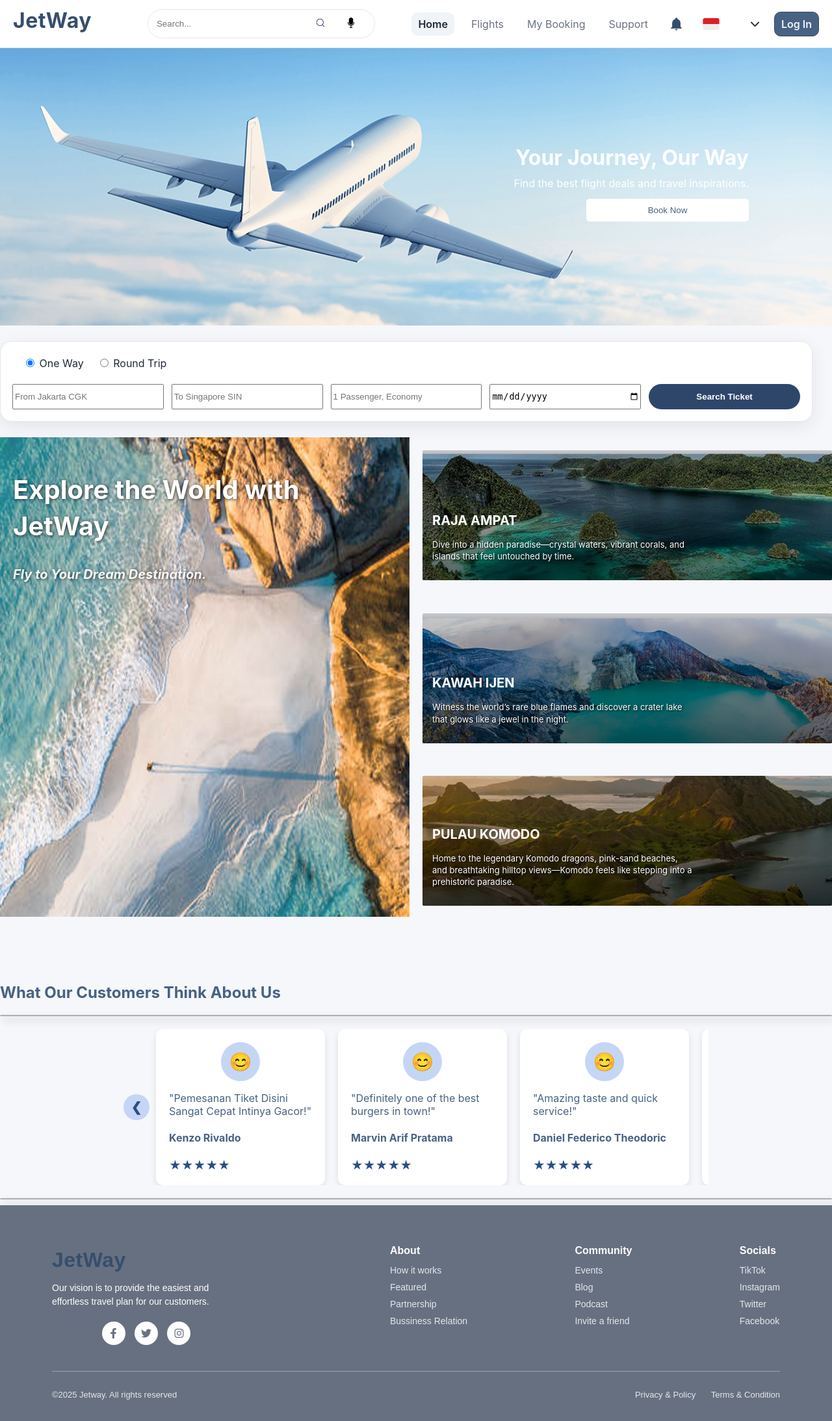
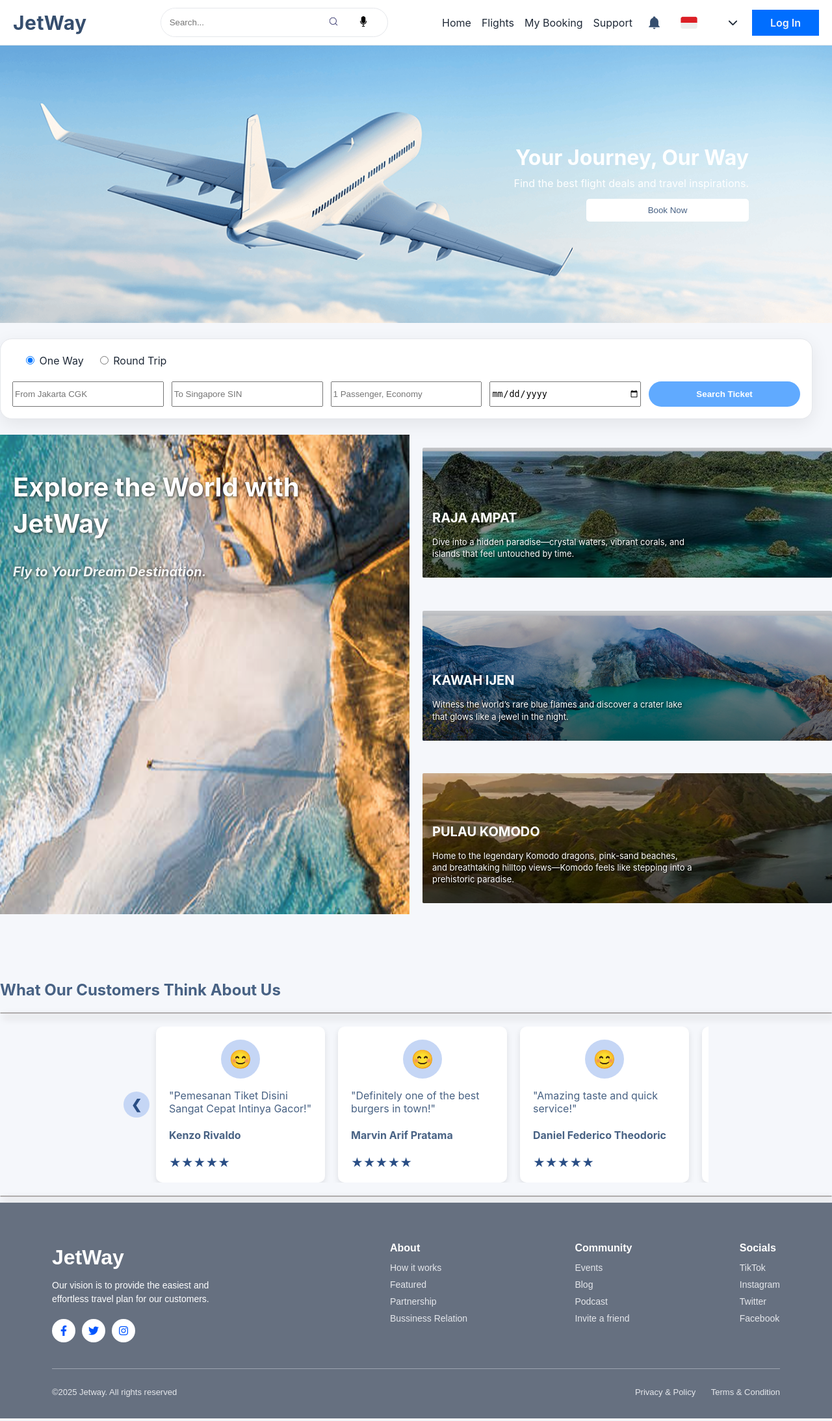
Before and after one commit to EsruDXT/Jetway, a PHP site: page /Homepage.html in a window 1280 px wide. Shown: the whole page at 65% size. Run offline with PHP 8.4, Linux system fonts and the light colour scheme.

Commit message:
Adding some changes into codes

```diff
--- a/Flights.html
+++ b/Flights.html
@@ -25,8 +25,8 @@
       </div>
     </div>
     <nav class="nav-links">
-      <a href="Homepage.html" class="active">Home</a>
-      <a href="Flights.html">Flights</a>
+      <a href="Homepage.html">Home</a>
+      <a href="Flights.html" class="active">Flights</a>
       <a href="#">My Booking</a>
       <a href="#">Support</a>
       <img src="notif.png" alt="iconnotif" width="35">
--- a/Homepage.css
+++ b/Homepage.css
@@ -18,8 +18,8 @@ background:var(--bg)}
 
 a{color:inherit;text-decoration:none}
 .btn{background:var(--brand);color:#fff;border:none;border-radius:999px;padding:.75rem 1.2rem;font-weight:600;cursor:pointer}
-.btn.ghost{background:transparent;color:var(--brand);border:1px solid var(--brand)}
-.btn.primary{background:#2f466b}
+.btn.ghost{background:transparent;color:var(--brand);border:1px solid var(--brand);}
+.btn.primary{background:#60aaff}
 .btn:focus{outline:3px solid #c8d4ea;outline-offset:2px}
 
 /* ini navbar */
@@ -31,9 +31,9 @@ padding:12px 20px;
 border-bottom:1px solid var(--line);
 background:#fff;position:sticky;top:0;z-index:50}
 
-.logo{
-font-weight:800;
-font-size:24px;
+.logo1{
+font-weight:700;
+font-size:30px;
 letter-spacing:.5px;
 color: #364E6E;
 }
@@ -55,12 +55,16 @@ margin-left: 30px;
 .searchbar input{border:none;padding:.5rem .8rem;min-width:240px}
 .searchbar button{border:none;background:transparent;padding:.5rem .8rem;cursor:pointer}
 .nav-links{display:flex;align-items:center;gap:16px}
-.nav-links a{padding:8px 10px;border-radius:10px;color:var(--muted)}
-.nav-links a.active{color:var(--ink);font-weight:600;background:#f0f3f8}
-.nav-links .btn{
-color: #f0f3f8;
-margin-left:6px;
-background-color: #486284;
+
+.nav-links .btn {
+  color: #f0f3f8;
+  margin-left: 6px;
+  background-color: #006eff;
+  border: none;
+  border-radius: 0;
+  padding: 10px 28px;
+  font-weight: 600;
+  box-shadow: none;
 }
 
 .banner-text {
@@ -405,6 +409,7 @@ background-color: #486284;
   font-weight: bold;
   margin-bottom: 10px;
   text-align: justify;
+  color: #fff;
 }
 
 .vision {
@@ -412,6 +417,11 @@ background-color: #486284;
   line-height: 1.5;
   margin-bottom: 20px;
   text-align: left;
+}
+
+.social-icons{
+  display: flex;
+  justify-content: flex-start;
 }
 
 .social-icons a {
@@ -423,7 +433,7 @@ background-color: #486284;
   margin-right: 10px;
   border-radius: 50%;
   background-color: #fff;
-  color: #6b7280;
+  color: #0055ff;
   font-size: 16px;
   text-decoration: none;
   transition: all 0.3s ease;
--- a/Homepage.html
+++ b/Homepage.html
@@ -13,7 +13,7 @@
 <body>
   <header class="nav">
     <div class="nav-left">
-      <a class="logo" id="logo" href="#Slideshow">JetWay</a>
+      <a class="logo1" id="logo" href="#Slideshow">JetWay</a>
         </div>
       <div class="searchbar">
         <input type="search" placeholder="Search..." />
--- a/sign_in.html
+++ b/sign_in.html
@@ -12,7 +12,7 @@
 <body>
   <header class="nav">
     <div class="nav-left">
-      <a class="logo" id="logo" href="#Slideshow">JetWay</a>
+      <a class="logo1" id="logo" href="#Slideshow">JetWay</a>
         </div>
       <div class="searchbar">
         <input type="search" placeholder="Search..." />
--- a/sign_up.html
+++ b/sign_up.html
@@ -24,7 +24,7 @@
       </div>
     </div>
     <nav class="nav-links">
-      <a href="#" class="active">Home</a>
+      <a href="Homepage.html" class="active">Home</a>
       <a href="Flights.html">Flights</a>
       <a href="#">My Booking</a>
       <a href="#">Support</a>
```
Also changed, not shown: sign_in.css (+26 -5 lines), sign_up.css (+19 -5 lines).
